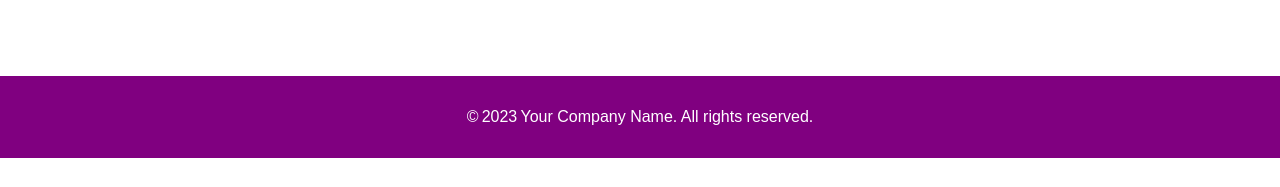
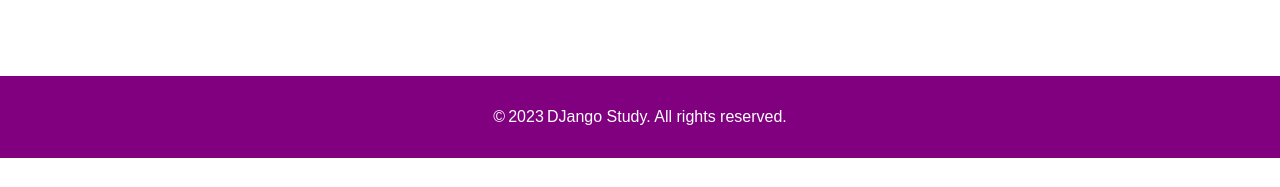
Before and after one commit to Jean-Paulo-Public/django-study, a Django app: page / in a window 1280 px wide. Shown: the part 642-829 px from the top of the page. Run offline with Django 4.2, Linux system fonts and the light colour scheme.

Commit message:
improv: Dont Repeat Yourself with Partials

```diff
--- a/setup/static/styles/style.css
+++ b/setup/static/styles/style.css
@@ -8,7 +8,7 @@
     height: 100vh;
     overflow: hidden;
   }
-  .footer {
+  footer {
     position: absolute;
     bottom: 0;
     left: 0;
--- a/static/styles/style.css
+++ b/static/styles/style.css
@@ -8,7 +8,7 @@
     height: 100vh;
     overflow: hidden;
   }
-  .footer {
+  footer {
     position: absolute;
     bottom: 0;
     left: 0;
--- a/templates/galeria/base.html
+++ b/templates/galeria/base.html
@@ -9,5 +9,6 @@
 </head>
 <body>
     {% block content %}{% endblock %}
+    {% include 'galeria/partials/_footer.html' %}
 </body>
 </html>
--- a/templates/galeria/index.html
+++ b/templates/galeria/index.html
@@ -3,14 +3,4 @@
 {% block content %}
     <h1>Hello World!</h1>
     <a href="{% url 'imagem' %}">imagem</a>
-
-    <div class="footer">
-        &copy;<span id="year"> </span><span> Your Company Name. All rights reserved.</span>
-    </div>
-
-    <script type="text/javascript">
-        let year = document.querySelector("#year");
-
-        year.innerText = new Date().getFullYear();
-    </script>
 {% endblock %}
--- /dev/null
+++ b/templates/galeria/partials/_footer.html
@@ -0,0 +1,10 @@
+
+<footer>
+    &copy;<span id="year"> </span><span> DJango Study. All rights reserved.</span>
+</footer>
+
+<script type="text/javascript">
+    let year = document.querySelector("#year");
+
+    year.innerText = new Date().getFullYear();
+</script>
```
Also changed, not shown: templates/galeria/imagem.html (+0 -10 lines).
